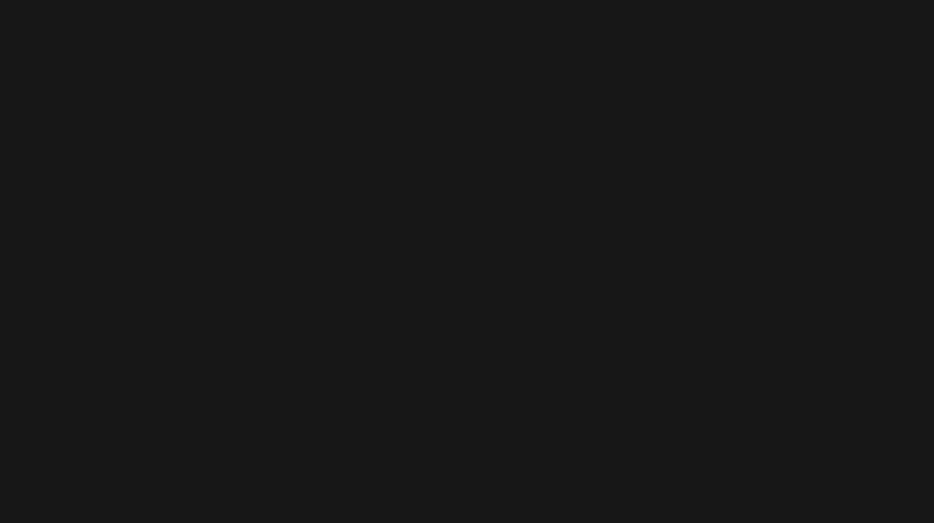
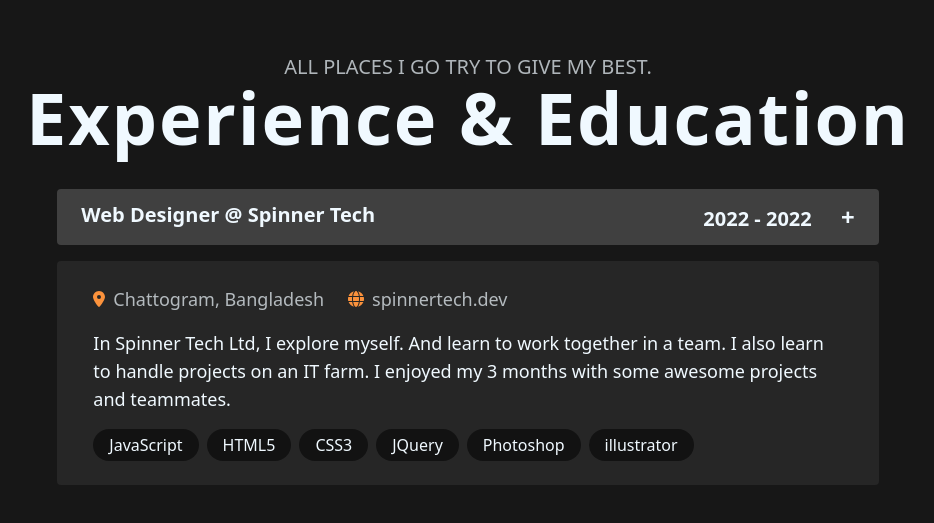
Before and after one commit to mamorshedalam/portfolio-2.0, a React (Vite) app: page / in a window 1280 px wide. Shown: the part 4027-4550 px from the top of the page, without its empty margins (172-1106 px from the left). Before the commit the page ends 3920 px from the top, so only its background shows below. Built offline with nearby package versions, Linux system fonts and the light colour scheme; a web font is replaced by a local one.

Commit message:
expre added

```diff
--- a/src/pages/home.jsx
+++ b/src/pages/home.jsx
@@ -21,6 +21,8 @@ import psIcon from "/icons/ps.svg";
 import lrIcon from "/icons/lr.svg";
 import xdIcon from "/icons/xd.svg";
 import filmoraIcon from "/icons/filmora.svg";
+import locationIcon from "/icons/location.svg";
+import globeIcon from "/icons/globe.svg";
 
 
 export default function Home() {
@@ -121,15 +123,15 @@ export default function Home() {
                <section id="work" className="py-40">
                     <div className="sl-container space-y-12">
                          <div className="text-center">
-                              <span className="text-xl opacity-70">EVERY PROJECT IS A NEW CHALLENGE</span>
+                              <span className="text-xl opacity-70">EVERY PROJECT IS A NEW CHALLENGE.</span>
                               <h2 className="font-bold tracking-wide text-7xl">Projects & Work</h2>
                          </div>
                          <ul className="flex flex-wrap gap-6 font-semibold">
                               <li className="">Filter by</li>
                               <li className="text-orange-400 cursor-pointer">// <span className="text-sky-50 opacity-70 hover:opacity-100 sl-animated-xl">All</span></li>
-                              <li className="text-orange-400 cursor-pointer">// <span className="text-sky-50 opacity-70 hover:opacity-100 sl-animated-xl">Front-End</span></li>
-                              <li className="text-orange-400 cursor-pointer">// <span className="text-sky-50 opacity-70 hover:opacity-100 sl-animated-xl">Back-End</span></li>
-                              <li className="text-orange-400 cursor-pointer">// <span className="text-sky-50 opacity-70 hover:opacity-100 sl-animated-xl">Full-Stack</span></li>
+                              <li className="group relative text-orange-400 cursor-pointer"><span className="absolute -top-3 -right-3 text-sm text-orange-400 opacity-70  group-hover:opacity-100 sl-animated-xl">04</span>// <span className="text-sky-50 opacity-70 group-hover:opacity-100 sl-animated-xl">Front-End</span></li>
+                              <li className="relative text-orange-400 cursor-pointer">// <span className="text-sky-50 opacity-70 hover:opacity-100 sl-animated-xl">Back-End</span></li>
+                              <li className="relative text-orange-400 cursor-pointer">// <span className="text-sky-50 opacity-70 hover:opacity-100 sl-animated-xl">Full-Stack</span></li>
                          </ul>
                          <div className="flex flex-wrap justify-center">
                               {workArray && workArray.map((project, index) => (
@@ -147,6 +149,40 @@ export default function Home() {
                          </div>
                     </div>
                </section>
+
+               <section id="experience" className="py-40">
+                    <div className="sl-container">
+                         <div className="text-center">
+                              <span className="text-xl uppercase opacity-70">all places I go try to give my best.</span>
+                              <h2 className="font-bold tracking-wide text-7xl">Experience & Education</h2>
+                         </div>
+                         <div className="mt-9 w-2/3 mx-auto">
+                              <div>
+                                   <div className="flex flex-wrap justify-between bg-neutral-700 rounded font-semibold text-xl py-3 px-6 mb-4">
+                                        <h3>Web Designer @ Spinner Tech</h3>
+                                        <p>2022 - 2022 <button className="text-2xl ml-6 hover:text-orange-400">+</button></p>
+                                   </div>
+                                   <div className="bg-neutral-800 rounded space-y-4 px-9 py-6">
+                                        <div className="flex items-center">
+                                             <img src={locationIcon} alt="" className="h-4 w-fit mr-2" />
+                                             <span className="opacity-70 mr-6">Chattogram, Bangladesh</span>
+                                             <img src={globeIcon} alt="" className="h-4 w-fit mr-2" />
+                                             <a href="www.spinnertech.dev" className="opacity-70">spinnertech.dev</a>
+                                        </div>
+                                        <p>In Spinner Tech Ltd, I explore myself. And learn to work together in a team. I also learn to handle projects on an IT farm. I enjoyed my 3 months with some awesome projects and teammates.</p>
+                                        <ul className="flex flex-wrap items-center space-x-2 text-base">
+                                             <li className="rounded-full bg-neutral-950/70 px-4 py-1">JavaScript</li>
+                                             <li className="rounded-full bg-neutral-950/70 px-4 py-1">HTML5</li>
+                                             <li className="rounded-full bg-neutral-950/70 px-4 py-1">CSS3</li>
+                                             <li className="rounded-full bg-neutral-950/70 px-4 py-1">JQuery</li>
+                                             <li className="rounded-full bg-neutral-950/70 px-4 py-1">Photoshop</li>
+                                             <li className="rounded-full bg-neutral-950/70 px-4 py-1">illustrator</li>
+                                        </ul>
+                                   </div>
+                              </div>
+                         </div>
+                    </div>
+               </section>
           </>
      )
 }
```
Also changed, not shown: public/icons/globe.svg (added), public/icons/location.svg (added).
